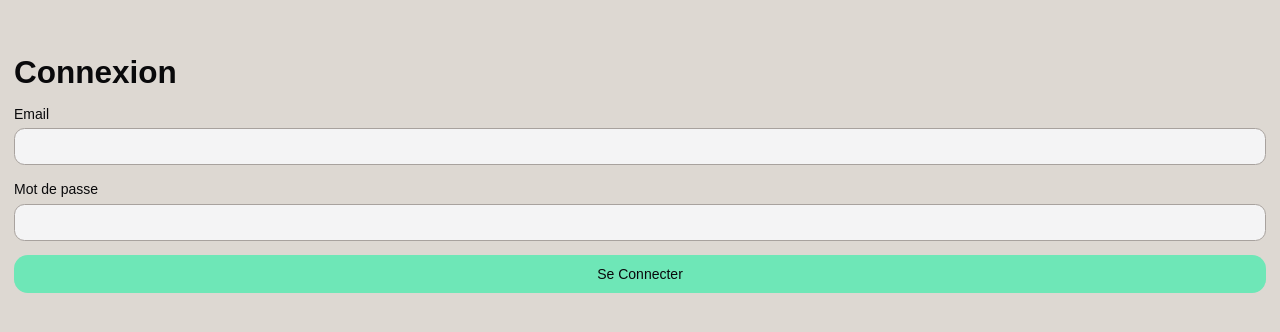
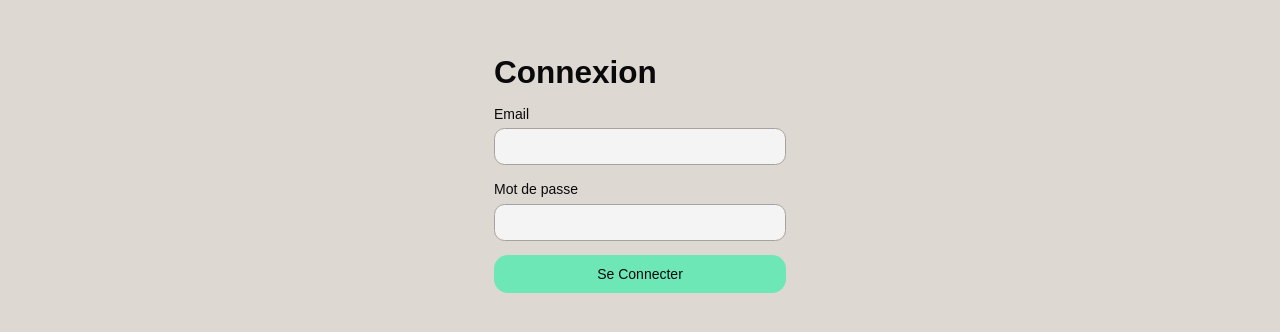
Before and after one commit to bastos-rcd/DartScore, a React (Vite) app in the folder app/: page /login in a window 1280 px wide. Shown: the part 226-558 px from the top of the page. Built offline with nearby package versions, Linux system fonts and the light colour scheme; no server answers; a web font is replaced by a local one.

Commit message:
feat: width responsive

```diff
--- a/app/index.html
+++ b/app/index.html
@@ -14,7 +14,7 @@
 	</head>
 
 	<body>
-		<div id="root"></div>
+		<div id="root" class="flex justify-center"></div>
 		<script type="module" src="/src/main.tsx"></script>
 	</body>
 </html>
--- a/app/src/app.tsx
+++ b/app/src/app.tsx
@@ -34,7 +34,7 @@ export default function App() {
 
 	return (
 		<Router>
-			<div className="flex h-dvh max-h-dvh flex-col-reverse gap-4 overflow-hidden p-4">
+			<div className="flex h-dvh max-h-dvh w-full flex-col-reverse gap-4 self-center overflow-hidden p-4 sm:w-1/2 lg:w-1/3 xl:w-1/4">
 				{isAuthenticated && (
 					<>
 						<Menu />
```
